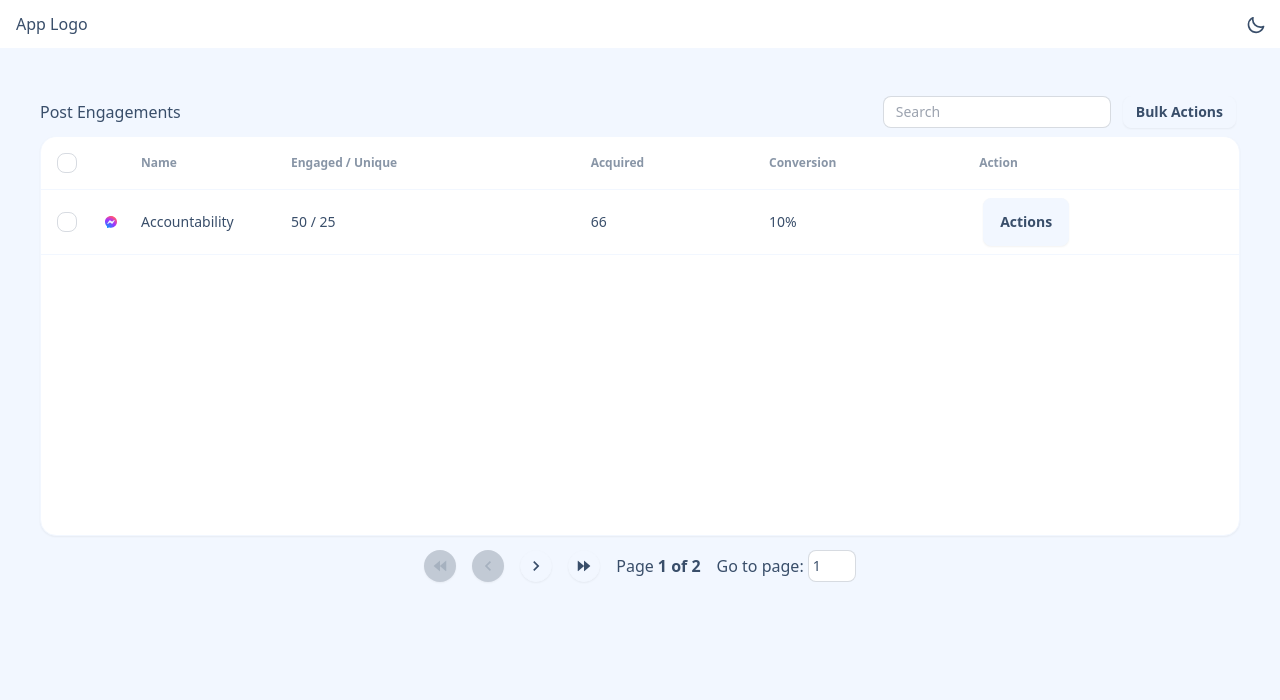
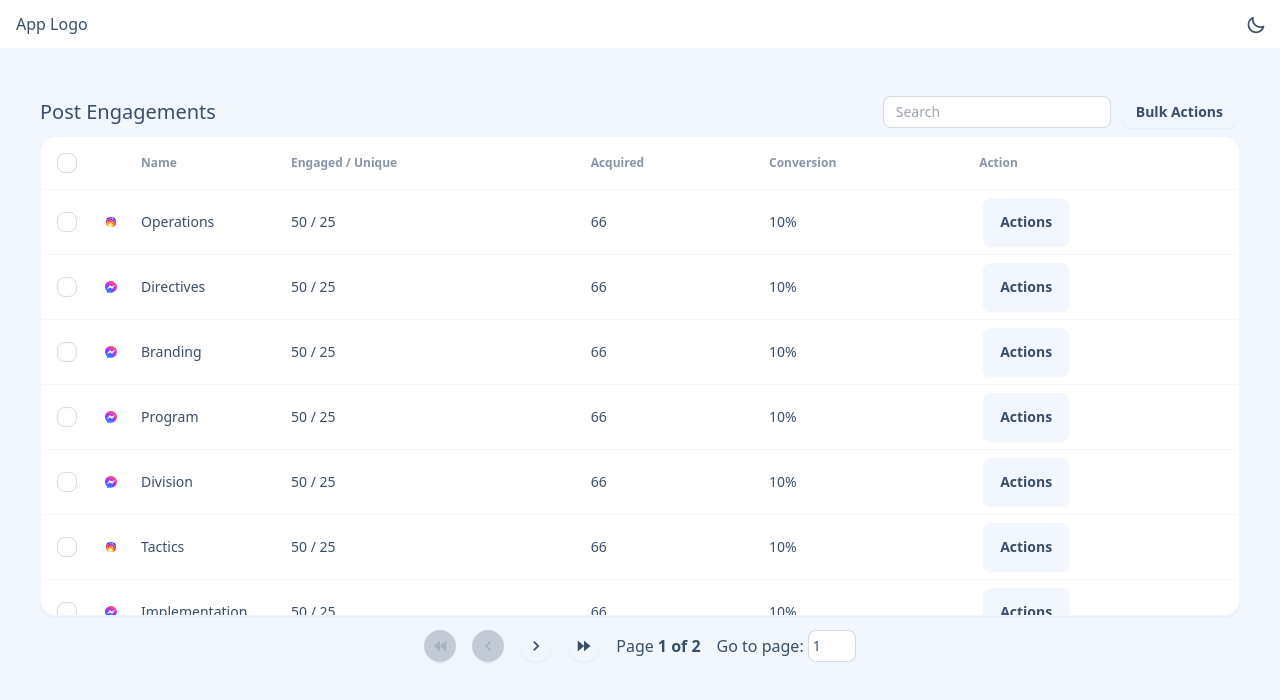
Before and after one commit to ogunsolahabib/clepher-post-engagements, a React (Vite) app: page /post-engagement in a window 1280 px wide. Shown: the top 700 px of the page. Built offline with nearby package versions, Linux system fonts and the light colour scheme.

Commit message:
fix pagination in search

```diff
--- a/src/components/page-specific/PostEngagement/PostsTable.tsx
+++ b/src/components/page-specific/PostEngagement/PostsTable.tsx
@@ -1,4 +1,4 @@
-import { useEffect, useState } from "react"
+import { useCallback, useEffect, useState } from "react"
 import usePagination from "../../../custom-hooks/usePagination"
 import Instagram from "../../icons/Instagram"
 import Messenger from "../../icons/Messenger"
@@ -17,60 +17,75 @@ const renderChannelIcon = (channel: any) => {
         default: return null
     }
 }
-const allData = [
-    { id: 1, name: "Accountability", engaged: 50, unique: 25, acquired: 66, conversion: 10, channel: 'messenger' },
-    { id: 2, name: "Brand", engaged: 50, unique: 25, acquired: 66, conversion: 10, channel: 'messenger' },
-].map(d => ({ ...d, checked: false }));
 
-const pageSize = 1
+
+const testData = [
+    { name: "Operations", channel: 'instagram' },
+    { name: "Directives", channel: 'messenger' },
+    { name: "Branding", channel: 'messenger' },
+    { name: "Program", channel: 'messenger' },
+    { name: "Division", channel: 'messenger' },
+    { name: "Tactics", channel: 'instagram' },
+    { name: "Implementation", channel: 'messenger' },
+    { name: "Paradigm", channel: 'instagram' },
+    { name: "Accountability", channel: 'instagram' },
+    { name: "Intranet", channel: 'messenger' },
+    { name: "Response", channel: 'instagram' },
+    { name: "Markets", channel: 'instagram' },
+
+].map((d, index) => ({ ...d, id: index + 1, engaged: 50, unique: 25, acquired: 66, conversion: 10, checked: false }));
 
 export default function PostsTable() {
 
-    const paginationData = usePagination(allData.length, 1, pageSize);
 
     const [currentData, setCurrentData] = useState<Array<any>>([]);
 
     const [searchInputValue, setSearchInputValue] = useState('');
 
+    const dataLengthValue = searchInputValue ? currentData.length : testData.length
+
+    const paginationData = usePagination(dataLengthValue);
     useEffect(() => {
-        const currentData = allData.slice(paginationData.startIndex, paginationData.endIndex + 1);
+        const currentData = testData.slice(paginationData.startIndex, paginationData.endIndex + 1);
         if (!searchInputValue) return setCurrentData(currentData)
-        setCurrentData(getFilteredList(allData, searchInputValue))
+        setCurrentData(getFilteredList(testData, searchInputValue))
     }, [searchInputValue, paginationData.endIndex, paginationData.startIndex])
 
     useEffect(() => {
-        const currentData = allData.slice(paginationData.startIndex, paginationData.endIndex + 1);
+        const currentData = testData.slice(paginationData.startIndex, paginationData.endIndex + 1);
         setCurrentData(currentData)
 
-    }, [paginationData.currentPage, paginationData.endIndex, paginationData.startIndex])
+    }, [paginationData.currentPage, paginationData.endIndex, paginationData.startIndex]);
 
 
-    const checkAll = (e: React.ChangeEvent<HTMLInputElement>) => {
-        const allDataCopy = [...allData];
-        if (e.target.checked) {
-            allDataCopy.forEach(d => d.checked = true);
-        } else {
-            allDataCopy.forEach(d => d.checked = false);
-        }
-        setCurrentData(allDataCopy.slice(paginationData.startIndex, paginationData.endIndex + 1))
-    }
 
 
-    const checkByKey = (key: number) => {
-        const allDataCopy = [...allData];
-        const itemIndex = allDataCopy.findIndex(d => d.id == key);
+    const checkAll = useCallback((e: React.ChangeEvent<HTMLInputElement>) => {
+        const testDataCopy = [...testData];
+        if (e.target.checked) {
+            testDataCopy.forEach(d => d.checked = true);
+        } else {
+            testDataCopy.forEach(d => d.checked = false);
+        }
+        setCurrentData(testDataCopy.slice(paginationData.startIndex, paginationData.endIndex + 1))
+    }, [paginationData.endIndex, paginationData.startIndex])
 
-        allDataCopy[itemIndex].checked = !allDataCopy[itemIndex].checked
 
-        setCurrentData(allDataCopy.slice(paginationData.startIndex, paginationData.endIndex + 1))
+    const checkByKey = useCallback((key: number) => {
+        const testDataCopy = [...testData];
+        const itemIndex = testDataCopy.findIndex(d => d.id == key);
 
-    }
+        testDataCopy[itemIndex].checked = !testDataCopy[itemIndex].checked
 
-    const isCheckAllIndeterminate = allData.some(d => d.checked) && allData.some(d => !d.checked);
+        setCurrentData(testDataCopy.slice(paginationData.startIndex, paginationData.endIndex + 1))
+
+    }, [paginationData.endIndex, paginationData.startIndex])
+
+    const isCheckAllIndeterminate = testData.some(d => d.checked) && testData.some(d => !d.checked);
 
 
     const columns = [
-        { title: <CheckBox indeterminate={isCheckAllIndeterminate} onChange={checkAll} checked={allData.every(d => d.checked)} />, accessor: (data) => <CheckBox id={data.id} checked={data.checked} onChange={() => checkByKey(data.id)} />, width: "20px" },
+        { title: <CheckBox indeterminate={isCheckAllIndeterminate} onChange={checkAll} checked={testData.every(d => d.checked)} />, accessor: (data) => <CheckBox id={data.id} checked={data.checked} onChange={() => checkByKey(data.id)} />, width: "20px" },
         { title: "", accessor: (data) => renderChannelIcon(data.channel), width: "20px" },
         { title: "Name", accessor: (data: any) => data.name, width: "150px" },
         {
@@ -92,8 +107,8 @@ export default function PostsTable() {
 
     return <>
         <div className="flex my-2 items-center justify-between">
-            <h1>Post Engagements</h1>
-            <div className="flex gap-2 ">
+            <h1 className="text-xl truncate">Post Engagements</h1>
+            <div className="flex gap-2">
                 <Input value={searchInputValue} onChange={e => setSearchInputValue(e.target.value)} type="search" id="search" placeholder="Search" className="input-bordered input-sm" autoComplete="off" />
                 <Dropdown className="dropdown-end" labelNode={<Button size='sm' variant='outline'>Bulk Actions</Button>} contentNode={<DropDownContent className="menu shadow bg-base-100 p-2 menu-sm w-48 my-2">
                     <li><a>Delete</a></li>
@@ -102,5 +117,6 @@ export default function PostsTable() {
             </div>
         </div>
         <Table data={currentData} columns={columns} />
-        <Pagination dataLength={allData.length} pageSize={1} {...paginationData} /></>
+        <Pagination dataLength={dataLengthValue}  {...paginationData} />
+    </>
 }
--- a/src/components/ui/Table.tsx
+++ b/src/components/ui/Table.tsx
@@ -11,7 +11,7 @@ type TableProps = {
 } & React.HTMLAttributes<HTMLTableElement>
 
 export default function Table({ columns, data }: TableProps) {
-    return <Card className="card overflow-x-auto min-h-[50vh]">
+    return <Card className="card overflow-x-auto md:h-[60vh]">
         <CardBody>
             <table className="table table-sm bg-base-100 px-6">
                 <thead>
--- a/src/custom-hooks/usePagination.ts
+++ b/src/custom-hooks/usePagination.ts
@@ -1,6 +1,6 @@
 import { useState, useEffect } from 'react';
 
-const usePagination = (dataLength: number, initialPage = 1, pageSize = 1) => {
+const usePagination = (dataLength: number, initialPage = 1, pageSize = 10) => {
 
     const totalPages = Math.ceil(dataLength / pageSize);
     const [currentPage, setCurrentPage] = useState(initialPage);
--- a/src/utills/getFilteredList.ts
+++ b/src/utills/getFilteredList.ts
@@ -1,21 +1,24 @@
-export default function getFilteredList(arr: any[], input: string) {
-    return arr.filter(({ name }, ind, arr) => {
-        // regexp is matching the exact value from the beginning
-        // .replace(/([.?*+^$[\]\\(){}|-])/g, "\\$1") - escaping special characters
-        const regex = new RegExp(
-            `^${input.replace(/([.?*+^$[\]\\(){}|-])/g, "\\$1")}`,
-            "i"
-        );
+export default function getFilteredList(inputArr: any[], input: string) {
+    if (!input) return inputArr;
+
+    return inputArr.filter(({ name }) => name.includes(input));
+    // return inputArr.filter(({ name }, ind, arr) => {
+    //     // regexp is matching the exact value from the beginning
+    //     // .replace(/([.?*+^$[\]\\(){}|-])/g, "\\$1") - escaping special characters
+    //     const regex = new RegExp(
+    //         `^${input.replace(/([.?*+^$[\]\\(){}|-])/g, "\\$1")}`,
+    //         "i"
+    //     );
 
 
-        // return suggestion if:
-        // is input value
-        // input value !== suggestion
-        // + do not display duplicated suggestion
-        return input &&
-            input.toLowerCase() !== name.toLowerCase() &&
-            arr.findIndex(item => item.name === name) === ind
-            ? regex.test(name)
-            : "";
-    });
+    //     // return suggestion if:
+    //     // is input value
+    //     // input value !== suggestion
+    //     // + do not display duplicated suggestion
+    //     return input &&
+    //         input.toLowerCase() !== name.toLowerCase() &&
+    //         arr.findIndex(item => item.name === name) === ind
+    //         ? regex.test(name)
+    //         : "";
+    // });
 }
```
